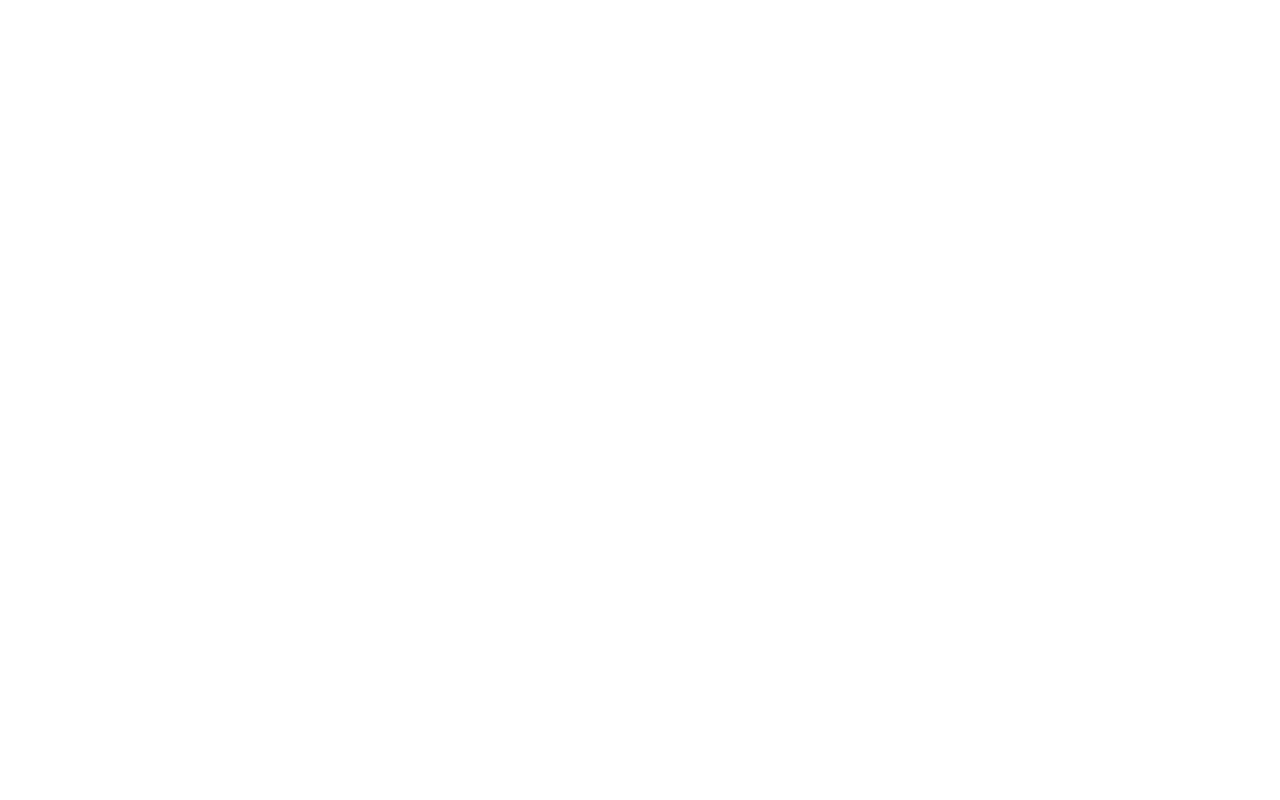
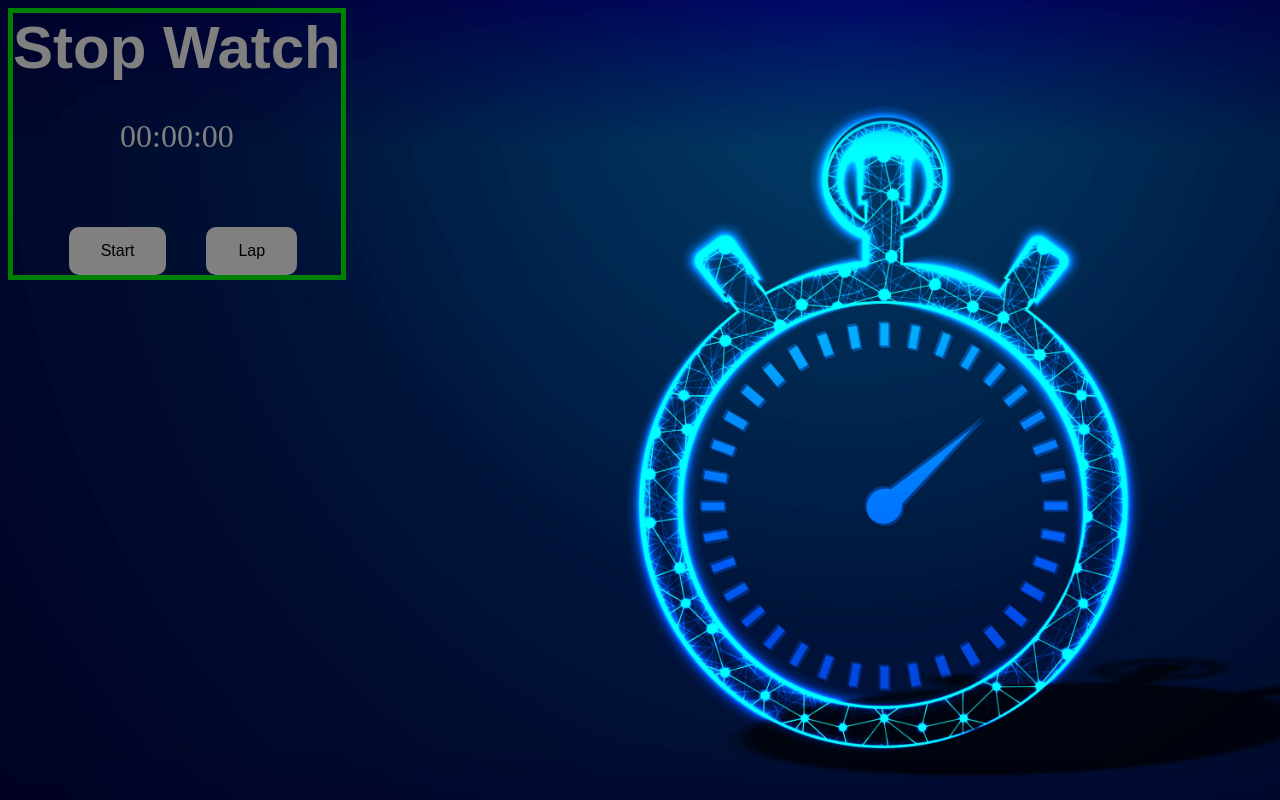
Before and after one commit to CSI-Trainee-2023/Stopwatch_Abhinav, a plain HTML site: page index.html in a window 1280 px wide. Drawn offline with Linux system fonts and the light colour scheme.

Commit message:
structurecompleted

```diff
--- a/index.html
+++ b/index.html
@@ -4,8 +4,24 @@
     <meta charset="UTF-8">
     <meta name="viewport" content="width=device-width, initial-scale=1.0">
     <title>Document</title>
+    <link rel="stylesheet" href="style.css">
 </head>
 <body>
-
+    <div class="stopwatch">
+        <div class="watch">
+            Stop Watch
+        </div>
+        <br>
+        <br>
+        <div id="timer">00:00:00</div>
+        <br>
+        <br>
+        <br>
+        <br>
+        <div class="button">
+            <button class="startbutton">Start</button>
+            <button class="lapbutton">Lap</button>
+        </div>
+    </div>
 </body>
 </html>
--- /dev/null
+++ b/style.css
@@ -0,0 +1,50 @@
+body {
+     color: grey;
+     background-image: url(background\ image.jpg);
+     background-size: cover;
+}
+.watch {
+    text-align: center;
+    font-size: 60px;
+    font-family: Arial, Helvetica, sans-serif;
+    font-weight: bold;
+}
+.button {
+    display: flex;
+    flex-wrap: wrap;
+    justify-content: center;
+}
+.lapbutton {
+    background-color: grey;
+    border: none;
+    font: status-bar;
+    color: black;
+    padding: 15px 32px;
+    text-align: center;
+    text-decoration: none;
+    display: inline-block;
+    cursor: pointer;
+    margin-left: 40px;
+    border-radius: 10px;
+}
+.startbutton {
+    background-color: grey;
+    border: none;
+    font: status-bar;
+    color: black;
+    padding: 15px 32px;
+    text-align: center;
+    text-decoration: none;
+    display: inline-block;
+    cursor: pointer;
+    margin-left: 12px;
+    border-radius: 10px;
+}
+.stopwatch {
+    border: 5px solid green;
+    display: inline-block;
+}
+#timer{
+    font-size: xx-large;
+    text-align: center;
+}
```
Also changed, not shown: background image.jpg (added), stopwatch.js (added).
